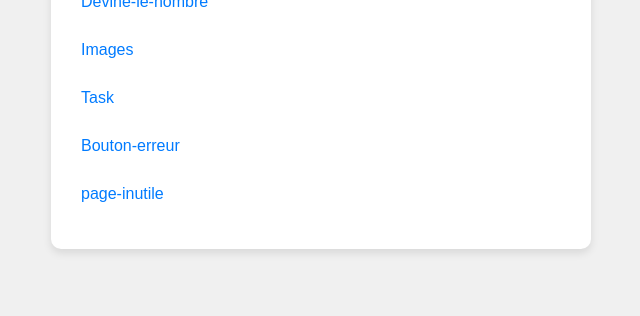
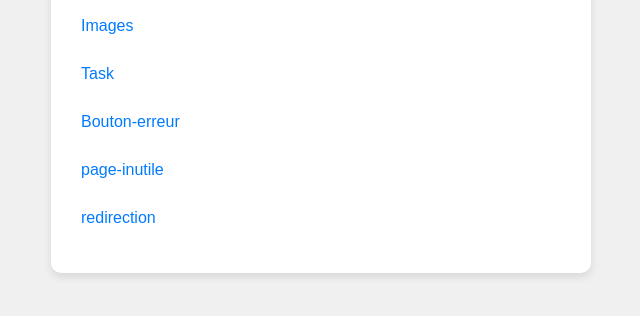
Before and after one commit to Lenny54000/a, a plain HTML site: page index.html in a window 1280 px wide. Shown: the part 354-670 px from the top of the page, without its empty margins (319-959 px from the left). Drawn offline with Linux system fonts and the light colour scheme.

Commit message:
Update index.html

```diff
--- a/index.html
+++ b/index.html
@@ -62,6 +62,7 @@
             <li data-item="Task">Task</li>
             <li data-item="Bouton-erreur">Bouton-erreur</li>
             <li data-item="page-inutile">page-inutile</li>
+            <li data-item="redirection">redirection</li>
             <!-- Ajoute d'autres items de la même manière -->
         </ul>
     </div>
```
